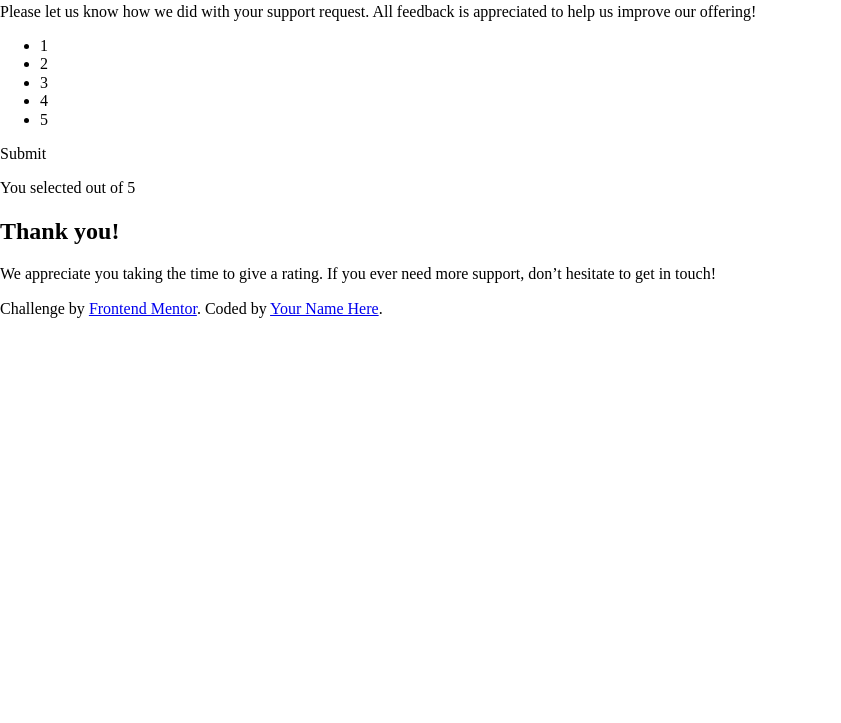
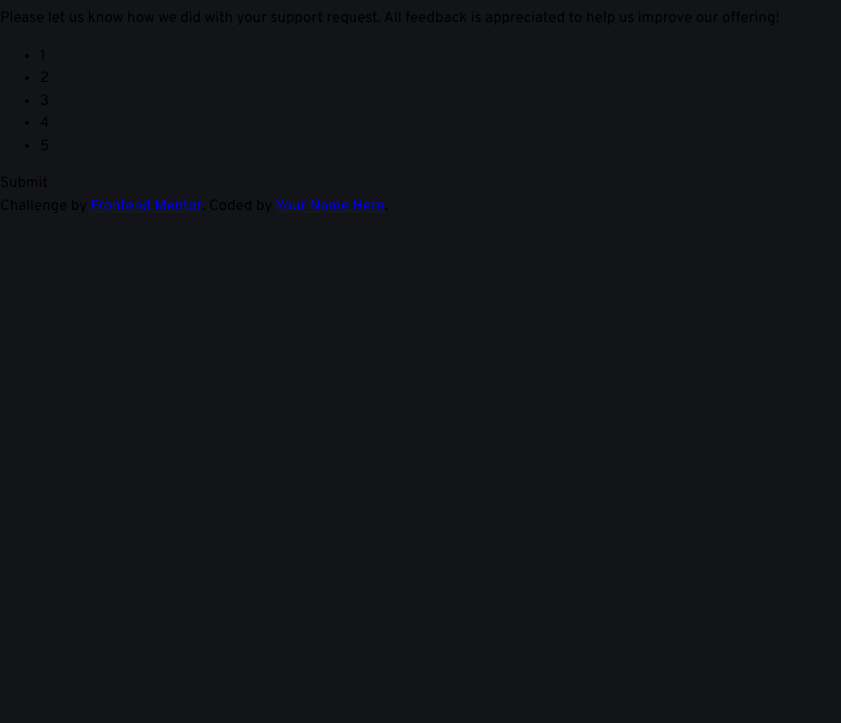
Before and after one commit to Dani237/Interactive-Rating-Component, a plain HTML site: page index.html in a window 1280 px wide. Shown: the part 77-800 px from the top of the page, without its empty margins (0-841 px from the left). Drawn offline with Linux system fonts and the light colour scheme.

Commit message:
Feat: global styles added

```diff
--- a/css/styles.css
+++ b/css/styles.css
@@ -0,0 +1,24 @@
+:root {
+    /* primary */
+    --orange: hsl(25, 97%, 53%);
+
+    /* neutral */
+    --white: hsl(0, 0%, 100%);
+    --light-grey: hsl(217, 12%, 63%);
+    --medium-grey: hsl(216, 12%, 54%);
+    --dark-blue: hsl(213, 19%, 18%);
+    --v-dark-blue: hsl(216, 12%, 8%);
+}
+html {
+    box-sizing: border-box;
+    font-size: 62.5%;
+}
+*, *:before, *:after {
+    box-sizing: inherit;
+}
+body {
+    background-color: var(--v-dark-blue);
+    font-family: 'Overpass', sans-serif;
+    font-size: 1.5rem;
+    line-height: 1.5;
+}
--- a/index.html
+++ b/index.html
@@ -39,18 +39,21 @@
             </div>
 
         </div>
+
+        <!-- <div class="card2">
+            <div class="cell">
+
+            </div>
+            <p class="result">You selected out of 5</p>
+            <div class="card-content">
+                <h2>Thank you!</h2>
+                <p>We appreciate you taking the time to give a rating. If you ever need more support, don’t hesitate to get in touch!</p>
+            </div>
+        </div> -->
+
     </main>
 
-    <div class="card2">
-        <div class="cell">
 
-        </div>
-        <p class="result">You selected <!-- Add rating here --> out of 5</p>
-        <div class="card-content">
-            <h2>Thank you!</h2>
-            <p>We appreciate you taking the time to give a rating. If you ever need more support, don’t hesitate to get in touch!</p>
-        </div>
-    </div>
 
     <footer>
         <div class="attribution">
```
